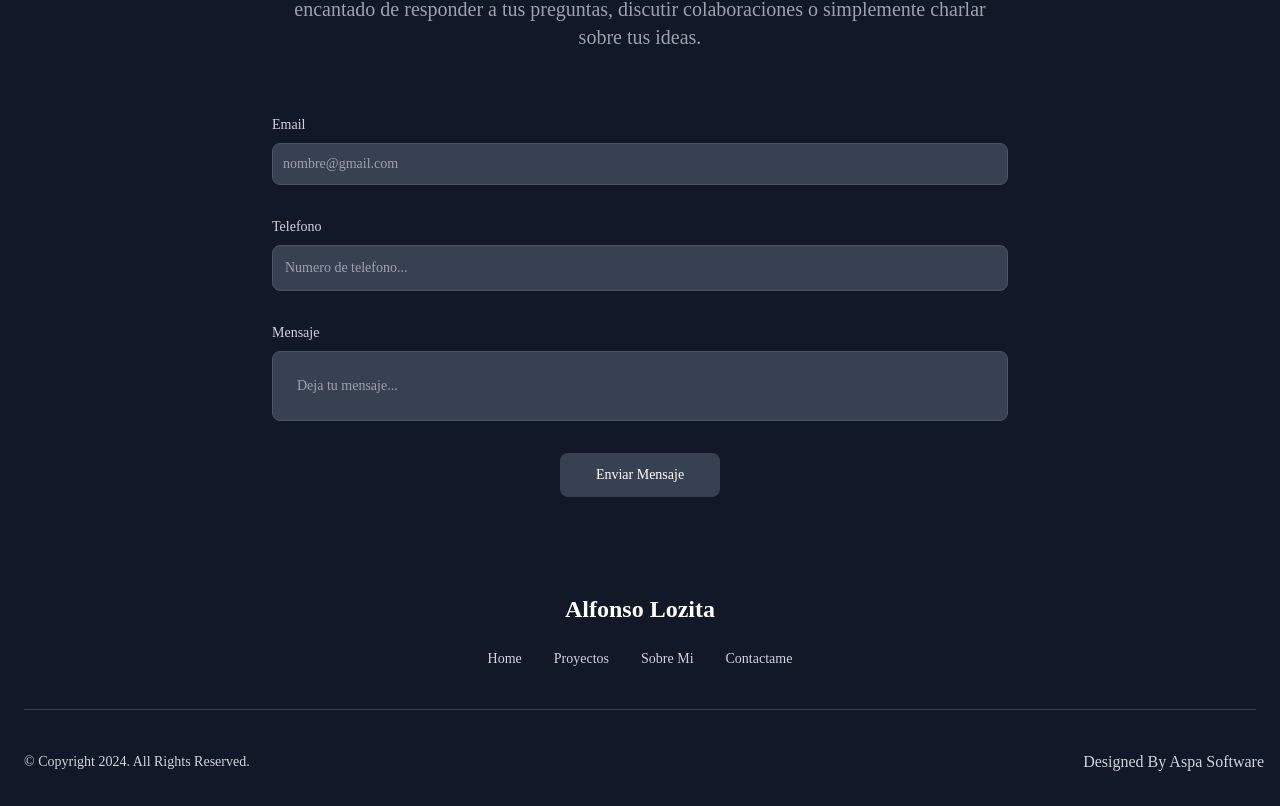
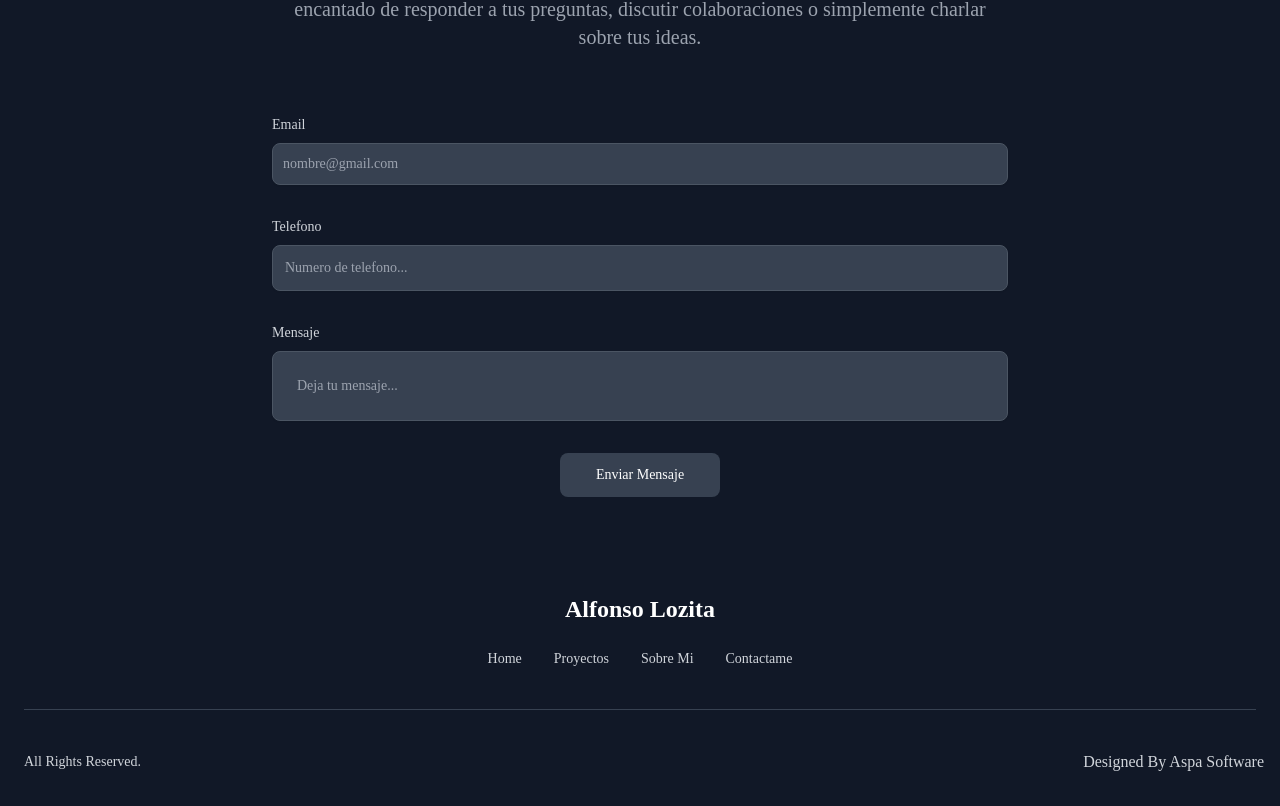
Before and after one commit to franmartos11/AlfonsoWebFinal, a Next.js app: page / in a window 1280 px wide. Shown: the part 7177-7983 px from the top of the page. Built offline with nearby package versions, Linux system fonts and the light colour scheme; what tailwindcss-animated would draw is missing.

Commit message:
changes on texts

```diff
--- a/src/Components/footer/FooterV2.tsx
+++ b/src/Components/footer/FooterV2.tsx
@@ -51,7 +51,7 @@ export default function FooterV2() {
 
                 <div className="flex flex-col items-center sm:flex-row sm:justify-between">
                     <p className="text-sm text-gray-300">
-                        © Copyright 2024. All Rights Reserved.
+                       All Rights Reserved.
                     </p>
 
                     <div className="flex -mx-2 text-gray-300">
```
